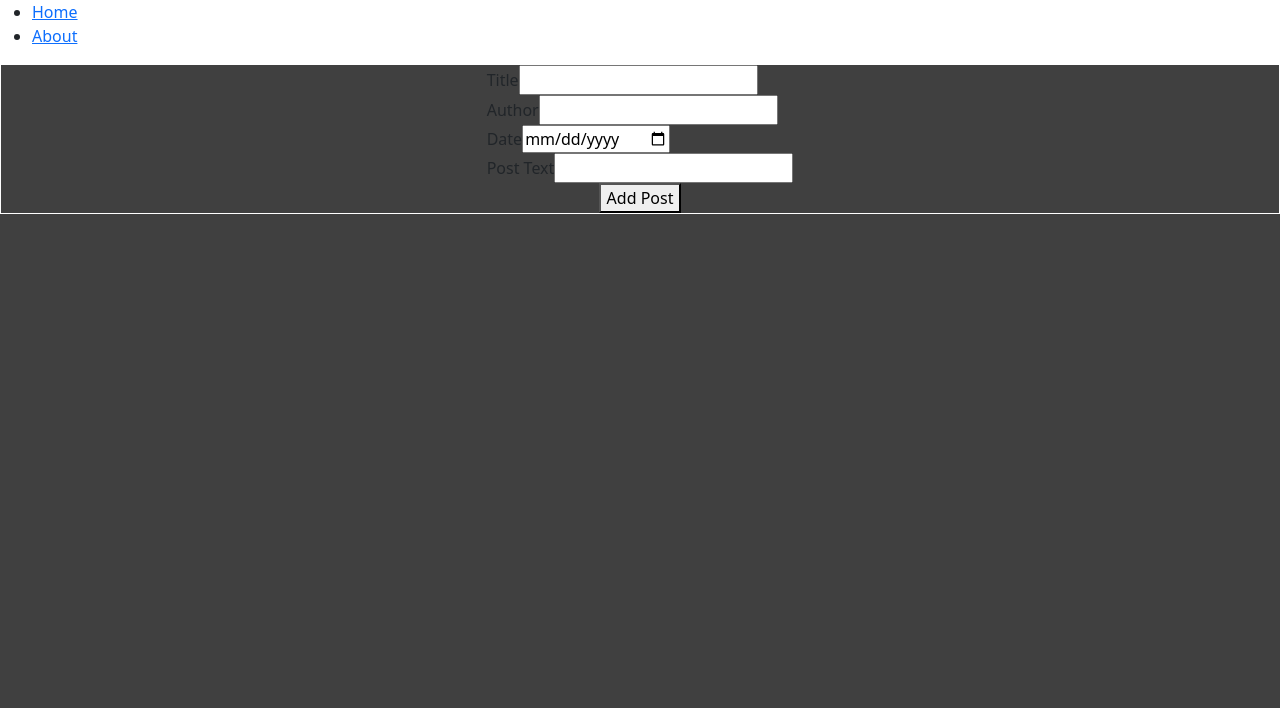
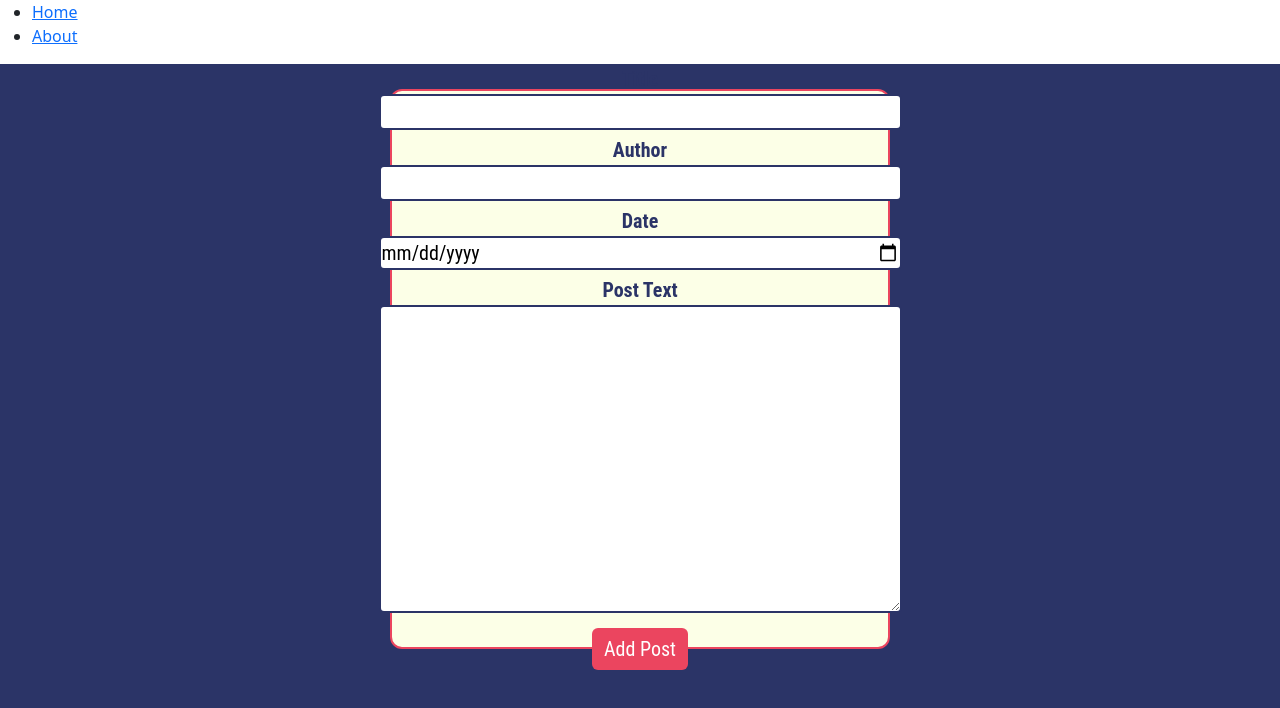
Before and after one commit to cpaschall/react-blog, a React (Create React App) app: page /create-post in a window 1280 px wide. Shown: the top 708 px of the page. Built offline with nearby package versions, Linux system fonts and the light colour scheme.

Commit message:
adding style to PostForm.js

```diff
--- a/src/components/Blog/PostForm.css
+++ b/src/components/Blog/PostForm.css
@@ -1,19 +1,60 @@
-form {
+.form-card {
+    /* font-family: 'Tilt Neon', cursive; */
+    font-family: 'Roboto Condensed', sans-serif;
     display: flex;
     flex-direction: column;
     justify-content: center;
     align-items: center;
-    border: 1px white solid;
+    border: 2px #EB455F solid;
+    background-color: rgba(252, 255, 231);
+    border-radius: 12px;
+    width: 500px;
+    padding: 25px;
+    margin: 25px;
+    height: 70vh;
+    color: #2B3467;
+    font-size: 1.25rem;
 }
 
 .new-post__controls {
-    flex-direction: inherit;
+    /* flex-direction: inherit; */
+    /* background-color: rgba(252, 255, 231); */
 }
 
 .new-post__control {
-    flex-direction: inherit;
+    display: flex;
+    flex-direction: column;
+    text-align: center;
+    margin: 5px;
+}
+
+.new-post__control label {
+    font-weight: bold;
+}
+
+.new-post__control input, textarea {
+    border-radius: 5px;
+    border: 2px #2B3467 solid;
 }
 
 .new-post__actions {
+    margin: 10px;
+}
+
+.post-btn {
+    /* margin: 10px 0; */
+    background-color: #EB455F;
+    font-size: 1.25rem;
+    border: none;
+    /* box-shadow: 2px 2px #2B3467; */
+}
+
+.post-btn:hover {
+    background-color: #2B3467;
+    color:#EB455F;
+}
+
+.post-btn:active {
+    background-color: #FCFFE7;
 
 }
--- a/src/components/Blog/PostForm.js
+++ b/src/components/Blog/PostForm.js
@@ -1,5 +1,6 @@
 import { useState } from 'react';
 import { Link } from 'react-router-dom';
+import { Button, Form } from 'react-bootstrap'
 import './PostForm.css';
 
 const PostForm = (props) => {
@@ -43,7 +44,7 @@ const PostForm = (props) => {
     }
 
     return (
-        <form onSubmit={submitHandler}>
+        <form className="form-card" onSubmit={submitHandler}>
             <div className='new-post__controls'>
                 <div className='new-post__control'>
                     <label>Title</label>
@@ -59,12 +60,12 @@ const PostForm = (props) => {
                 </div>
                 <div className='new-post__control'>
                     <label>Post Text</label>
-                    <input type='textarea' value={enteredPost} onChange={postChangeHandler} />
+                    <textarea rows="10" cols="50" value={enteredPost} onChange={postChangeHandler} />
                 </div>
             </div>
             <div className='new-post__actions'>
                 <Link to='/'>
-                    <button type='submit'>Add Post</button>
+                    <Button type='submit' variant="secondary" className="post-btn">Add Post</Button>
                 </Link>
             </div>
         </form>
--- a/src/components/Pages/CreatePost.css
+++ b/src/components/Pages/CreatePost.css
@@ -1,5 +1,21 @@
 .home-dark {
-    background-color: rgba(0, 0, 0, 0.75);
+    display: flex;
+    justify-content: center;
+    background-color: rgba(43, 52, 103);
     height: 100vh;
     width: 100%;
 }
+
+/* .form-card {
+    display: flex;
+    flex-direction: column;
+    justify-content: center;
+    align-items: center;
+    border: 2px #EB455F solid;
+    background-color: rgba(186, 215, 233, 0.75);
+    border-radius: 12px;
+    width: 500px;
+    padding: 25px;
+    margin: 25px;
+    height: 70vh;
+} */
--- a/src/components/Pages/CreatePost.js
+++ b/src/components/Pages/CreatePost.js
@@ -14,7 +14,7 @@ const CreatePost = (props) => {
 
     return (
         <div className="home-dark">
-            <PostForm onSavePostData={savePostDataHandler}/>
+            <PostForm className="form-card" onSavePostData={savePostDataHandler}/>
         </div>
     )
 }
```
